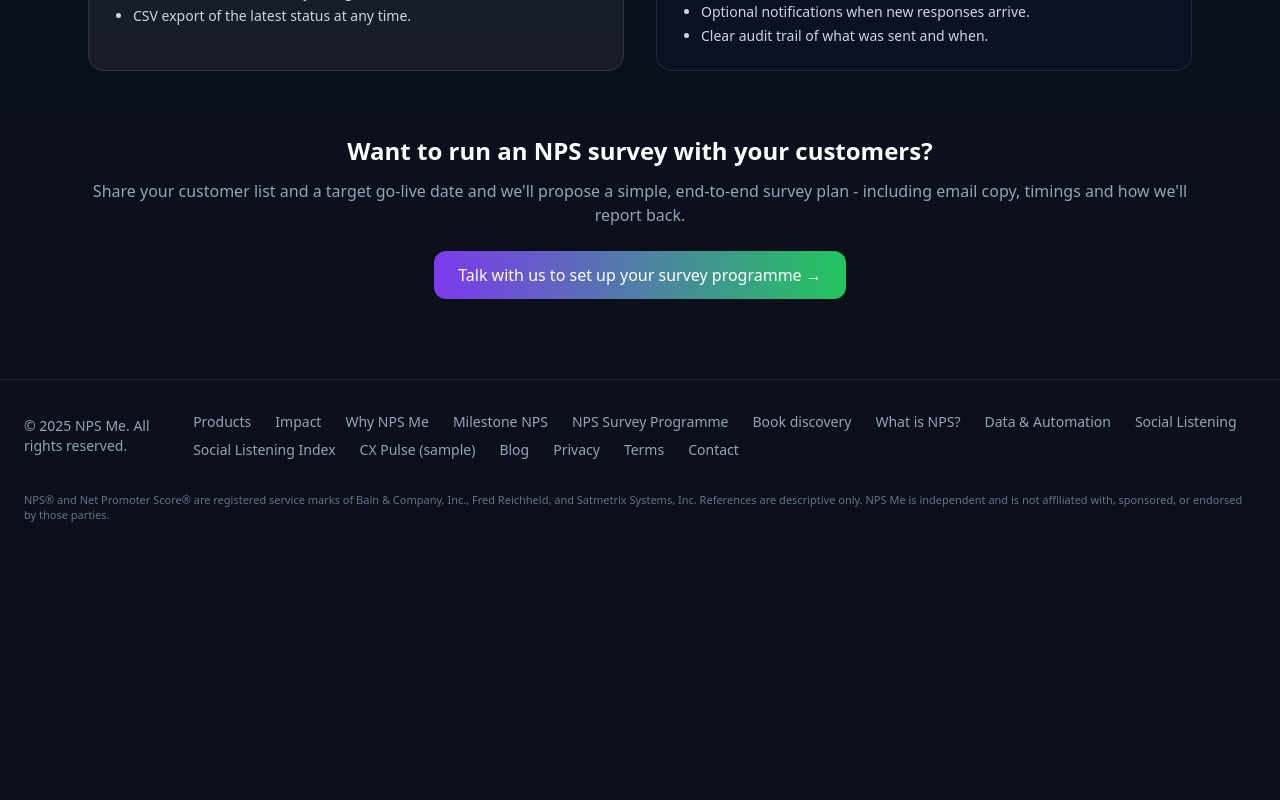
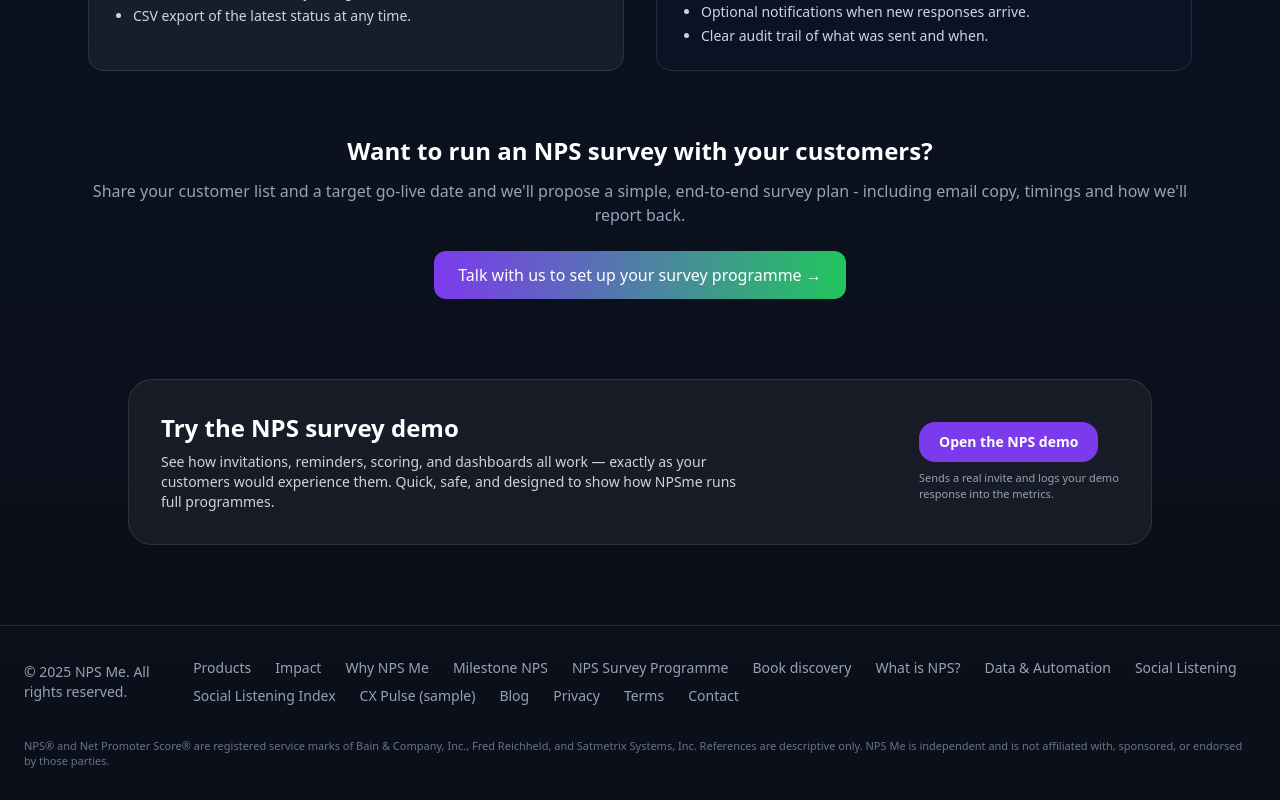
Before and after one commit to CasparRitchie/npsme-site, a React (Vite) app: page /nps-survey-programme in a window 1280 px wide. Shown: the part 1248-2048 px from the top of the page. Before the commit the page ends 1802 px from the top, so only its background shows below. Built offline with nearby package versions, Linux system fonts and the light colour scheme.

Commit message:
Update NPS Survey Programme page with Demo block

```diff
--- a/src/NpsSurveyProgramme.jsx
+++ b/src/NpsSurveyProgramme.jsx
@@ -143,6 +143,36 @@ export default function NpsSurveyProgramme() {
           Talk with us to set up your survey programme →
         </a>
       </div>
+      {/* Demo CTA – link to live NPS demo */}
+      <div className="mt-20 mx-auto max-w-5xl">
+        <div className="rounded-3xl border border-white/10 bg-white/5 p-6 md:p-8 flex flex-col md:flex-row md:items-center md:justify-between gap-6">
+
+          {/* Left text */}
+          <div>
+            <h2 className="text-xl md:text-2xl font-semibold text-white">
+              Try the NPS survey demo
+            </h2>
+            <p className="mt-2 text-sm text-slate-300 max-w-xl">
+              See how invitations, reminders, scoring, and dashboards all work —
+              exactly as your customers would experience them. Quick, safe, and
+              designed to show how NPSme runs full programmes.
+            </p>
+          </div>
+
+          {/* CTA */}
+          <div className="flex flex-col items-start gap-2 shrink-0">
+            <a
+              href="/demo-survey-page"
+              className="inline-flex items-center gap-2 rounded-2xl px-5 py-2.5 text-sm font-semibold bg-[#7C3AED] hover:bg-[#6D28D9] text-white transition"
+            >
+              Open the NPS demo
+            </a>
+            <p className="text-[11px] text-slate-400 max-w-[200px]">
+              Sends a real invite and logs your demo response into the metrics.
+            </p>
+          </div>
+        </div>
+      </div>
     </section>
   </div>
   );
```
